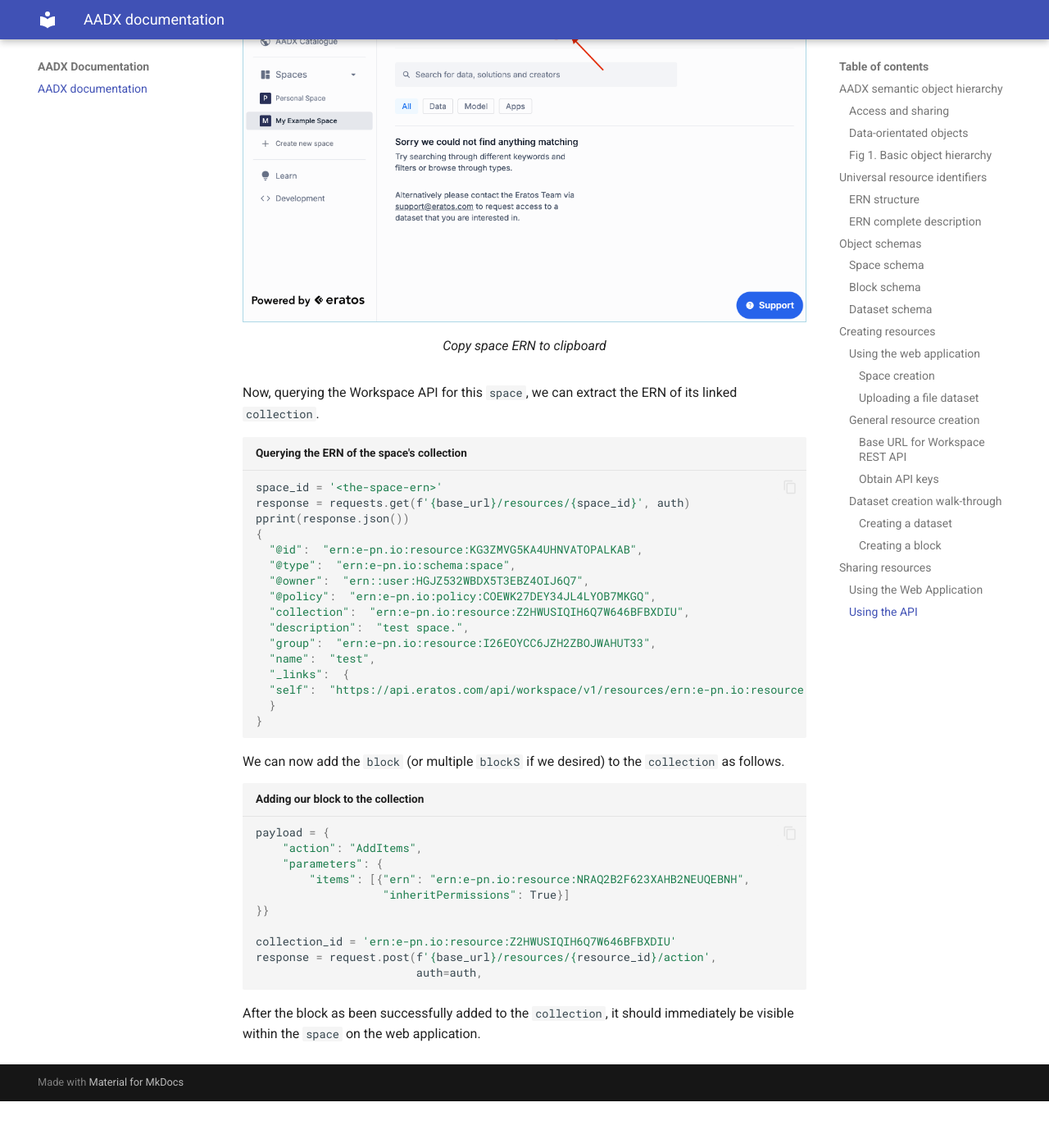
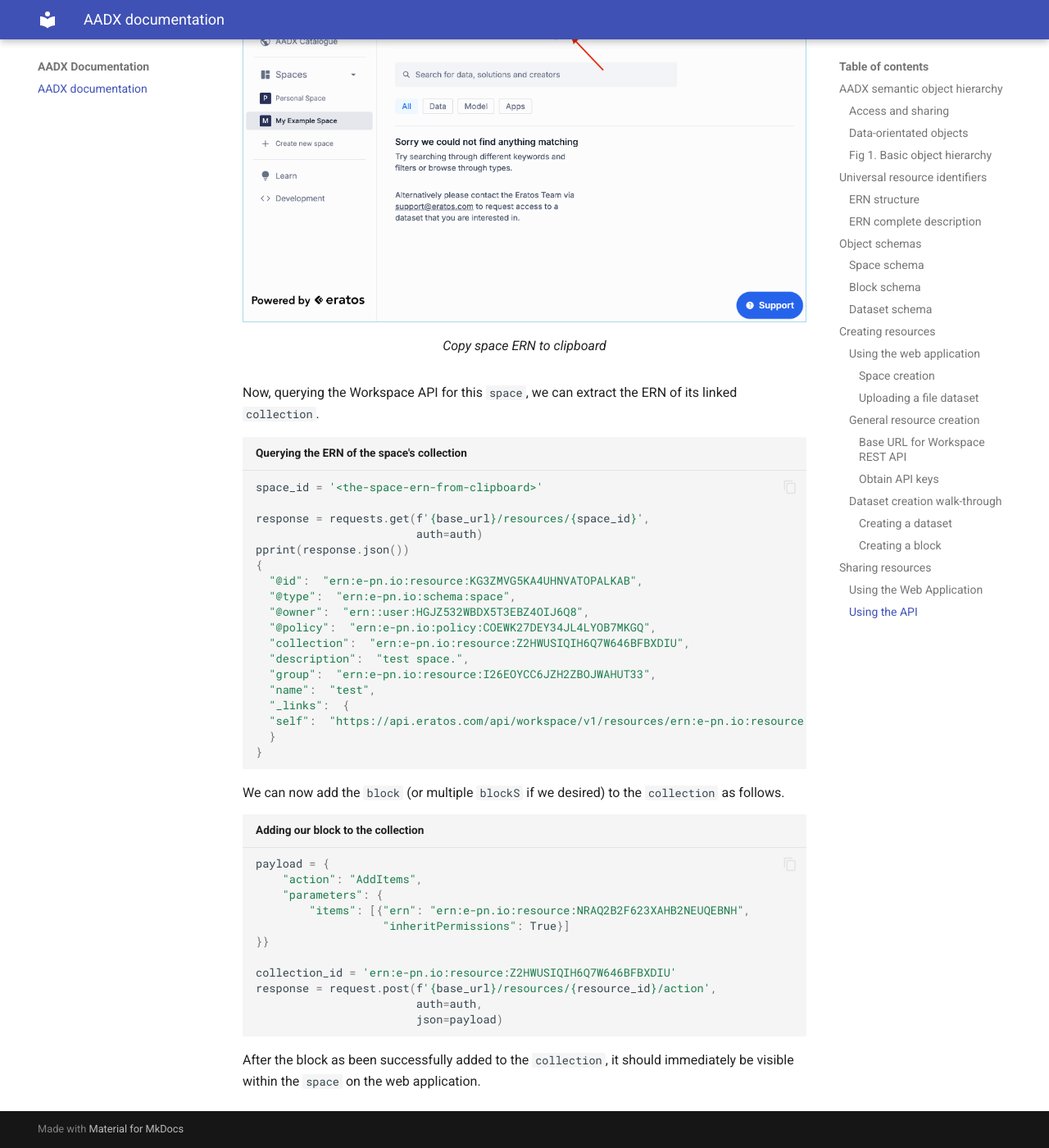
Before and after one commit to aadx-dev/platform_documentation, an MkDocs documentation site: the page built from docs/index.md, in a window 1280 px wide and 1400 px high, scrolled down 24753 px. Shown: the whole window at 82% size. Built offline with MkDocs 1.6.1 and Material for MkDocs 9.7.7, drawn with Linux system fonts in a browser that asks for light colours; before the commit the page ends 26096 px from its top, so only the background shows below that.

Commit message:
minor corrections

````diff
--- a/docs/index.md
+++ b/docs/index.md
@@ -1232,13 +1232,15 @@ Copy space ERN to clipboard
 
 Now, querying the Workspace API for this `space`, we can extract the ERN of its linked `collection`.
 ```python3 title="Querying the ERN of the space's collection"
-space_id = '<the-space-ern>'
-response = requests.get(f'{base_url}/resources/{space_id}', auth)
+space_id = '<the-space-ern-from-clipboard>'
+
+response = requests.get(f'{base_url}/resources/{space_id}',
+                        auth=auth)
 pprint(response.json())
 {
   "@id":  "ern:e-pn.io:resource:KG3ZMVG5KA4UHNVATOPALKAB",
   "@type":  "ern:e-pn.io:schema:space",
-  "@owner":  "ern::user:HGJZ532WBDX5T3EBZ4OIJ6Q7",
+  "@owner":  "ern::user:HGJZ532WBDX5T3EBZ4OIJ6Q8",
   "@policy":  "ern:e-pn.io:policy:COEWK27DEY34JL4LYOB7MKGQ",
   "collection":  "ern:e-pn.io:resource:Z2HWUSIQIH6Q7W646BFBXDIU",
   "description":  "test space.",
@@ -1261,7 +1263,7 @@ payload = {
 collection_id = 'ern:e-pn.io:resource:Z2HWUSIQIH6Q7W646BFBXDIU'
 response = request.post(f'{base_url}/resources/{resource_id}/action',
                         auth=auth,
-
+                        json=payload)
 ```
 
 After the block as been successfully added to the `collection`, it should immediately be visible within the `space` on the web application.
````
Also changed, not shown: docs/img/create-api-key.png.
